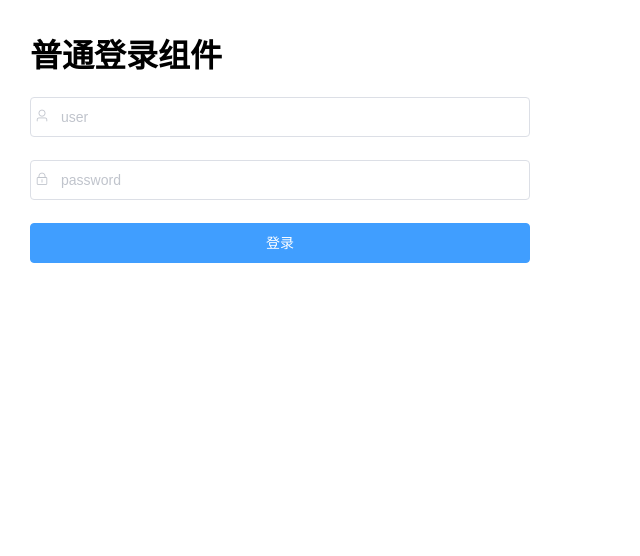
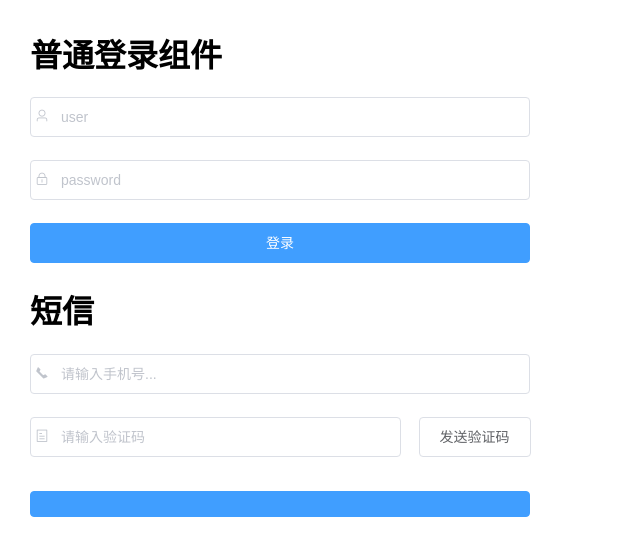
Before and after one commit to cosmicy/LinuxAll, a Vue app in the folder html/Vue/cli/ele-comp/: page /Login in a window 1280 px wide. Shown: the top 556 px of the page, without its empty margins (0-640 px from the left). Built offline with nearby package versions, Linux system fonts and the light colour scheme.

Commit message:
添加手机登录组件，UI部分

```diff
--- a/html/Vue/cli/ele-comp/src/Global/index.js
+++ b/html/Vue/cli/ele-comp/src/Global/index.js
@@ -1,6 +1,8 @@
 import Vue from 'vue'
 import BackTop from "../components/BackTop/BackTop";
 import AccLogin from "@/components/accLogin/AccLogin";
+import PhoneLogin from "../components/phoneLogin/PhoneLogin";
 
 Vue.component('backTop', BackTop);
 Vue.component('accLogin', AccLogin);
+Vue.component('phoneLogin', PhoneLogin);
--- /dev/null
+++ b/html/Vue/cli/ele-comp/src/components/phoneLogin/PhoneLogin.vue
@@ -0,0 +1,44 @@
+<template>
+    <div>
+        <el-form>
+            <el-form-item>
+                <el-input placeholder="请输入手机号...">
+                    <i slot="prefix" class="el-icon-phone"></i>
+                </el-input>
+            </el-form-item>
+            <el-form-item>
+                <el-row :gutter="18">
+                    <el-col :span="18">
+                        <el-input placeholder="请输入验证码">
+                            <i slot="prefix" class="el-icon-tickets"></i>
+                        </el-input>
+                    </el-col>
+                    <el-col :span="6">
+                        <el-button>发送验证码</el-button>
+                    </el-col>
+                </el-row>
+            </el-form-item>
+            <el-form-item>
+                <el-button type="primary" style="width:100%"></el-button>
+            </el-form-item>
+        </el-form>
+    </div>
+</template>
+
+<script>
+    export default {
+        name: "PhoneLogin",
+        components: {},
+        props: {},
+        data() {
+            return {}
+        },
+        methods: {},
+        mounted() {
+        },
+    }
+</script>
+
+<style scoped>
+
+</style>
--- a/html/Vue/cli/ele-comp/src/views/Login.vue
+++ b/html/Vue/cli/ele-comp/src/views/Login.vue
@@ -3,6 +3,10 @@
     <h1>普通登录组件</h1>
     <div class="account">
       <acc-login :ruleForm="ruleForm" :rules="rules" @submit="submit" @errHandle="errHandle"></acc-login>
+    </div>
+    <h1>短信</h1>
+    <div class="phone">
+      <phoneLogin></phoneLogin>
     </div>
   </div>
 </template>
@@ -64,7 +68,7 @@ name: "Login",
   margin-top: 30px;
   margin-left: 30px;
 }
-.account {
+.account, .phone{
     width: 500px;
   }
 </style>
```
